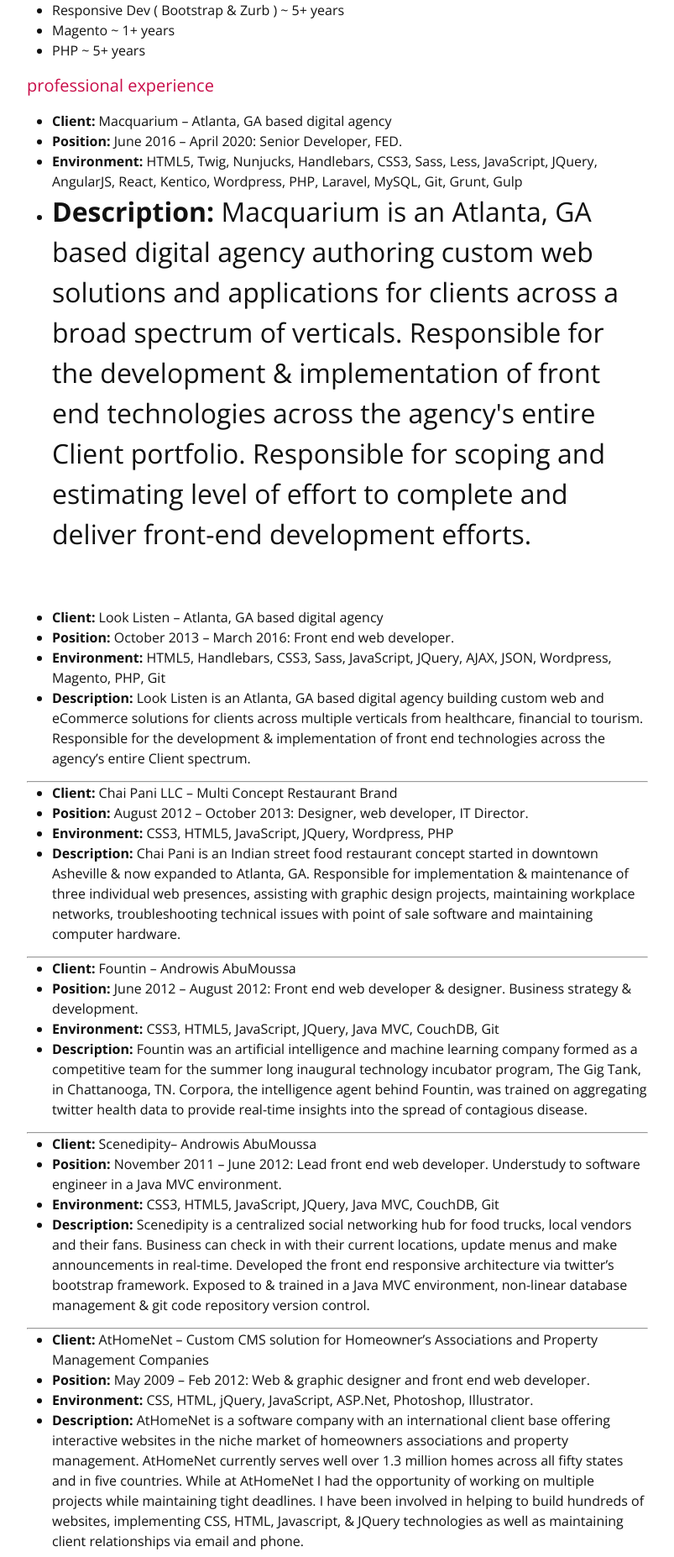
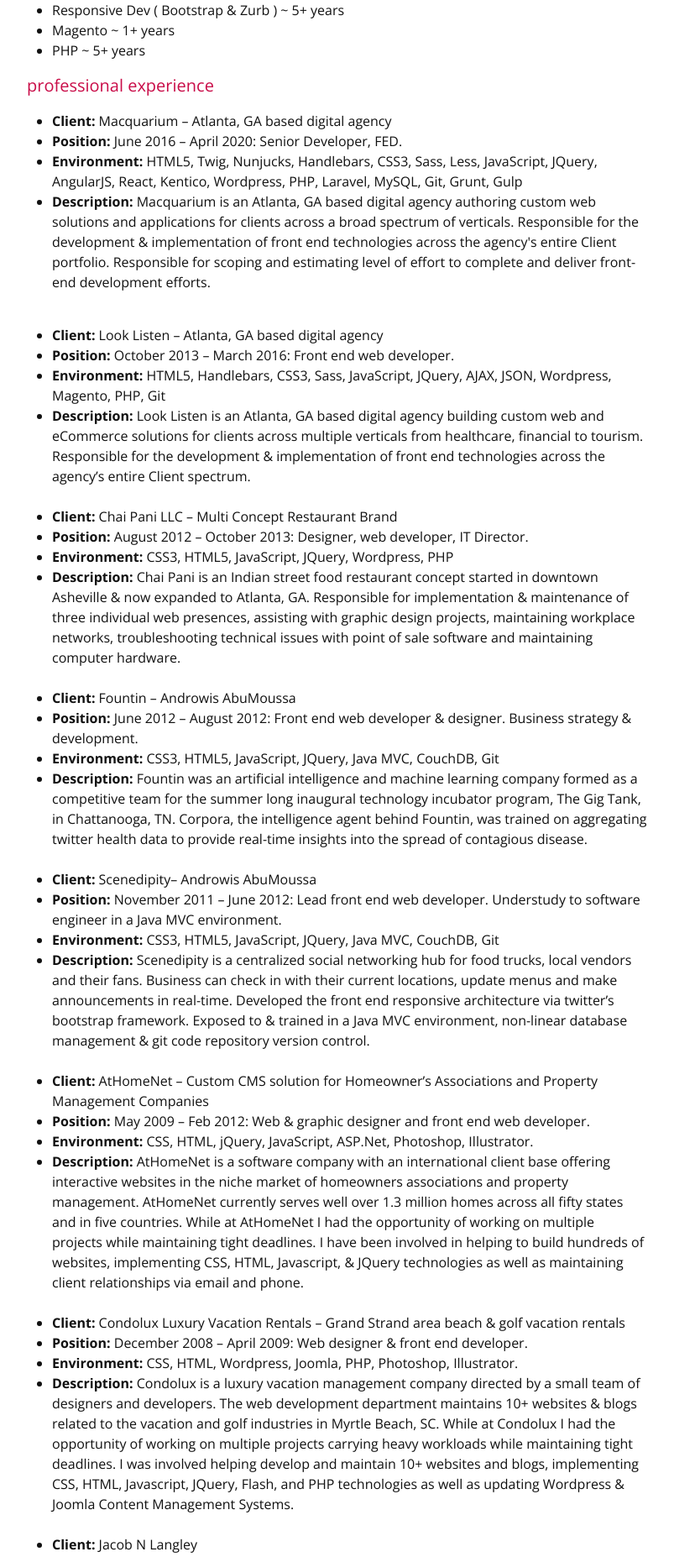
Before and after one commit to jacobnlangley/jacobnlangley.github.io, a Jekyll site: the page built from resume.md, in a window 1280 px wide. Shown: the part 761-2615 px from the top of the page at 84% size, without its empty margins (238-1041 px from the left). Built offline with Jekyll 4.4.1, drawn with Linux system fonts in a browser that asks for light colours.

Commit message:
Update resume.md

```diff
--- a/resume.md
+++ b/resume.md
@@ -37,70 +37,41 @@
 + **Position:**	June 2016 – April 2020:  Senior Developer, FED.
 + **Environment:**	HTML5, Twig, Nunjucks, Handlebars, CSS3, Sass, Less, JavaScript, JQuery, AngularJS, React, Kentico, Wordpress, PHP, Laravel, MySQL, Git, Grunt, Gulp
 + **Description:**	Macquarium is an Atlanta, GA based digital agency authoring custom web solutions and applications for clients across a broad spectrum of verticals. Responsible for the development &amp; implementation of front end technologies across the agency&#39;s entire Client portfolio. Responsible for scoping and estimating level of effort to complete and deliver front-end development efforts.<br><br>
----
+
 + **Client:**	Look Listen – Atlanta, GA based digital agency
 + **Position:**	October 2013 – March 2016:  Front end web developer.
 + **Environment:**	HTML5, Handlebars, CSS3, Sass, JavaScript, JQuery, AJAX, JSON, Wordpress, Magento, PHP, Git
-+ **Description:**	Look Listen is an Atlanta, GA based digital agency building custom web and eCommerce solutions for clients across multiple verticals from healthcare, financial to tourism. Responsible for the development & implementation of front end technologies across the agency's entire Client spectrum.
-
-
----
-
-
++ **Description:**	Look Listen is an Atlanta, GA based digital agency building custom web and eCommerce solutions for clients across multiple verticals from healthcare, financial to tourism. Responsible for the development & implementation of front end technologies across the agency's entire Client spectrum.<br><br>
 + **Client:**	Chai Pani LLC – Multi Concept Restaurant Brand
 + **Position:**	August 2012 – October 2013:  Designer, web developer, IT Director.
 + **Environment:**	CSS3, HTML5, JavaScript, JQuery, Wordpress, PHP
 + **Description:**	Chai Pani is an Indian street food restaurant concept started in downtown Asheville & now expanded to Atlanta, GA. Responsible for implementation & maintenance of three individual web presences, assisting with graphic design projects, maintaining workplace networks, troubleshooting technical issues with point of sale software and maintaining computer hardware.
-
-
----
-
-
+<br><br>
 + **Client:**	Fountin – Androwis AbuMoussa
 + **Position:**	June  2012 – August 2012: Front end web developer & designer. Business strategy & development.
 + **Environment:**	CSS3, HTML5, JavaScript, JQuery, Java MVC, CouchDB, Git
 + **Description:**	Fountin was an artificial intelligence and machine learning company formed as a competitive team for the summer long inaugural technology incubator program, The Gig Tank, in Chattanooga, TN. Corpora, the intelligence agent behind Fountin, was trained on aggregating twitter health data to provide real-time insights into the spread of contagious disease.
-
-
----
-
-
+<br><br>
 + **Client:**	Scenedipity– Androwis AbuMoussa
 + **Position:**	November 2011 – June 2012: Lead front end web developer. Understudy to software engineer in a Java MVC environment.
 + **Environment:**	CSS3, HTML5, JavaScript, JQuery, Java MVC, CouchDB, Git
 + **Description:**	Scenedipity is a centralized social networking hub for food trucks, local vendors and their fans. Business can check in with their current locations, update menus and make announcements in real-time. Developed the front end responsive architecture via twitter's bootstrap framework. Exposed to & trained in a Java MVC environment, non-linear database management & git code repository version control.
-
-
----
-
-
+<br><br>
 + **Client:**	AtHomeNet – Custom CMS solution for Homeowner's Associations and Property Management Companies
 + **Position:**	May 2009 – Feb 2012: Web & graphic designer and front end web developer.
 + **Environment:**	CSS, HTML, jQuery, JavaScript, ASP.Net, Photoshop, Illustrator.
 + **Description:**	AtHomeNet is a  software company with an international client base offering interactive websites in the niche market of homeowners associations and property management. AtHomeNet currently serves well over 1.3 million homes across all fifty states and in five countries. While at AtHomeNet I had the opportunity of working on multiple projects while maintaining tight deadlines. I have been involved in helping to build hundreds of websites, implementing CSS, HTML, Javascript, & JQuery technologies as well as maintaining client relationships via email and phone.
-
-
----
-
-
+<br><br>
 + **Client:**	Condolux Luxury Vacation Rentals – Grand Strand area beach & golf vacation rentals
 + **Position:**		December 2008 – April 2009: Web designer & front end developer.
 + **Environment:**	CSS, HTML, Wordpress, Joomla, PHP, Photoshop, Illustrator.
 + **Description:**	Condolux is a luxury vacation management company directed by a small team of designers and developers. The web development department maintains 10+ websites & blogs related to the vacation and golf industries in Myrtle Beach, SC. While at Condolux I had the opportunity of working on multiple projects carrying heavy workloads while maintaining tight deadlines. I was involved helping develop and maintain 10+ websites and blogs, implementing CSS, HTML, Javascript, JQuery, Flash, and PHP technologies as well as updating Wordpress & Joomla Content Management Systems.
-
-
----
-
-
+<br><br>
 + **Client:**	Jacob N Langley
 + **Position:**	August 2007 – present: Graphic & Web design & development work as principal at my own freelance design / dev studio
 + **Environment:**  CSS, HTML, jQuery, PHP, Wordpress, Dreamweaver, Photoshop, Illustrator.
 + **Description:**	DBA as Jacob N Langley is my personal design / development studio. The scope of work ranges from web development consulting to design & illustration for weddings, charity fundraisers & logo development for restaurants, technology companies & a movie studio.
-
-
----
-
-
+<br><br>
 + **Client:** 	Masterpiece Staircase & Millwork
 + **Position:**	August 2005 – August 2007: Senior Designer at Masterpiece Staircase and Millwork in Charlotte, NC
 + **Environment:**	HTML, JavaScript, CSS, Flash, Photoshop, Illustrator, AutoCAD, CNC programming via Biesse Works & ArtCAM
```
